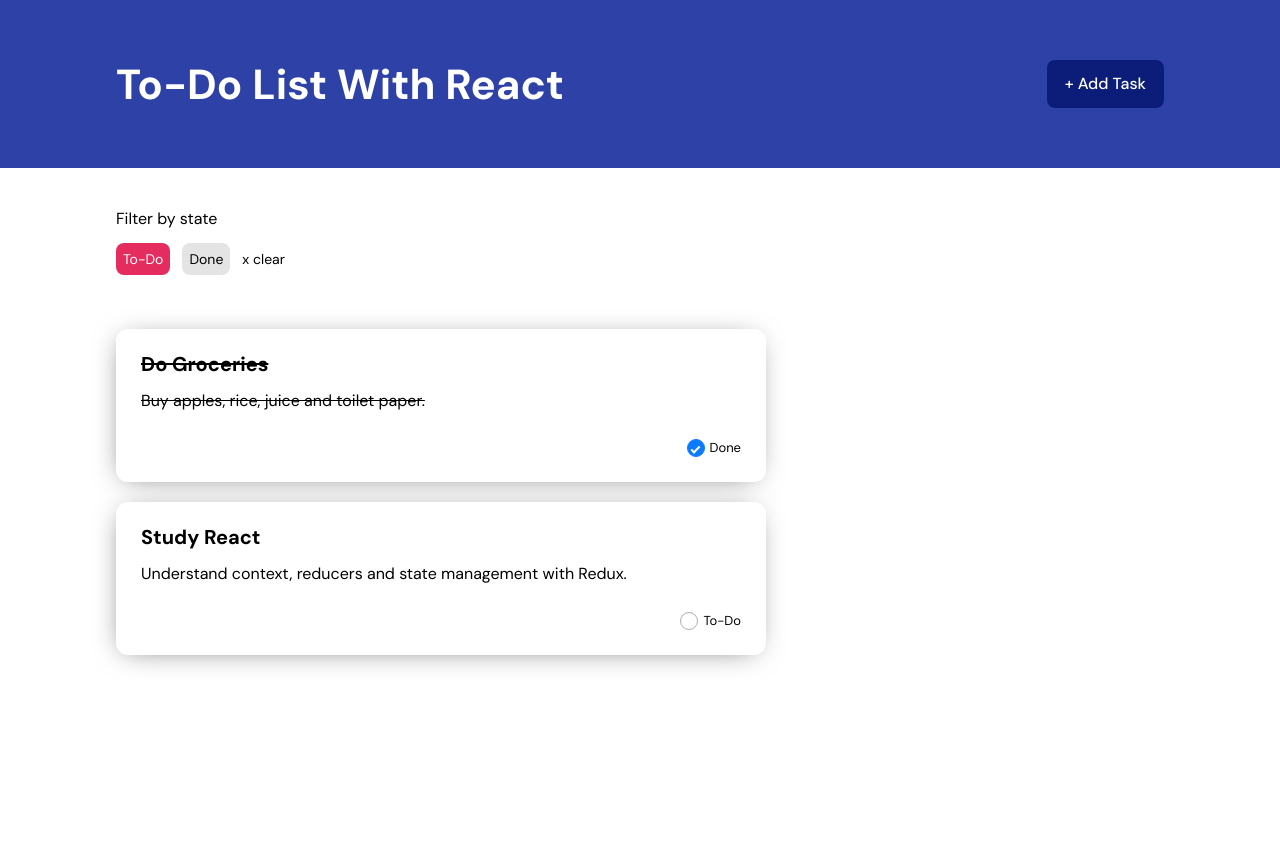
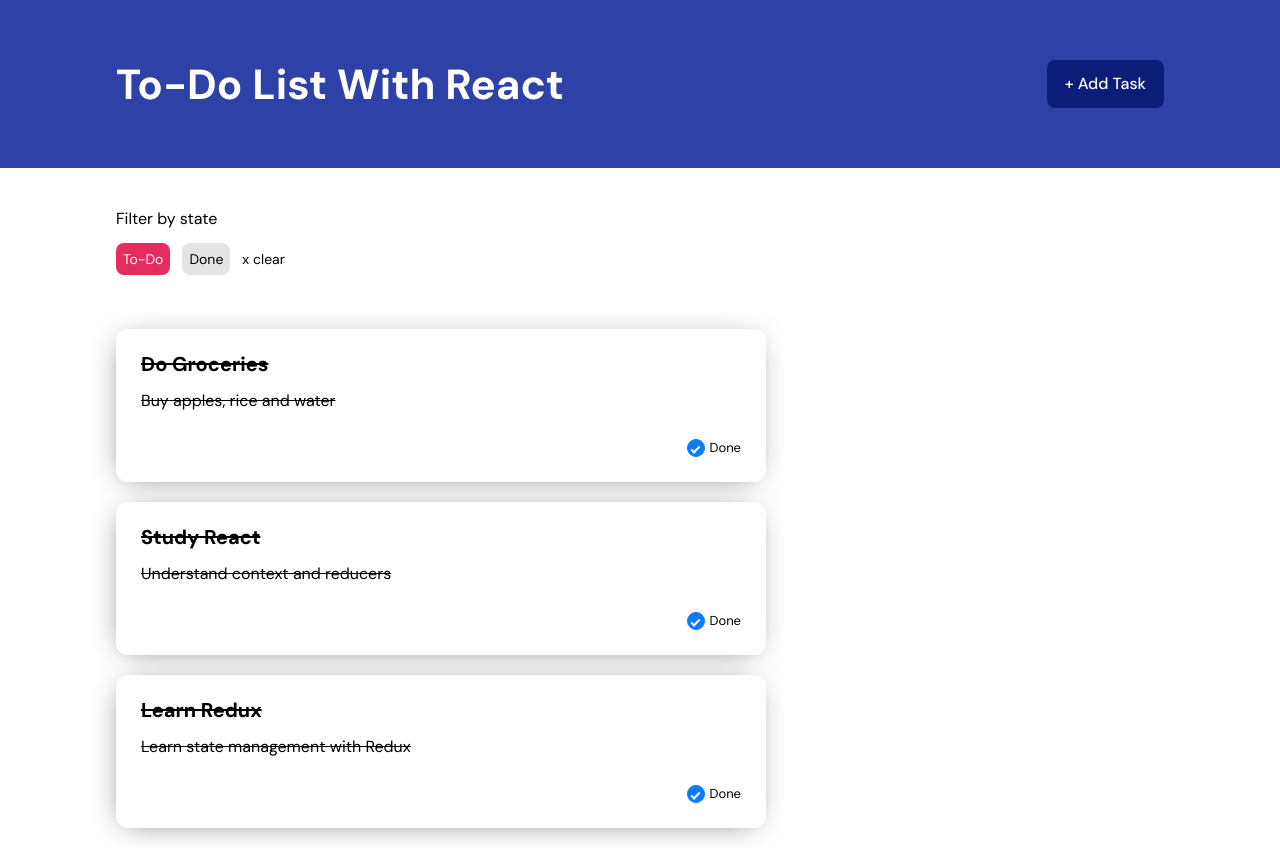
Before and after one commit to mmartins23/react-todo-list, a React (Vite) app: page / in a window 1280 px wide. Before the commit the page ends 800 px from the top, so only its background shows below. Built offline with nearby package versions, Linux system fonts and the light colour scheme.

Commit message:
22. Creating Dummy To-Dos and Rendering the List

```diff
--- a/src/components/Todo.jsx
+++ b/src/components/Todo.jsx
@@ -1,21 +1,21 @@
 import './Todo.scss';
 
-function Todo({ title, description, isDone }) {
+function Todo({ todo }) {
 
   return (
     <>
-        <div className={`todo ${isDone ? 'done' : ''}`}>
+        <div className={`todo ${todo.isDone ? 'done' : ''}`}>
             <button className="erase">x erase</button>
             <h3>
-                {title}
+                {todo.title}
             </h3>
             <p>
-                {description}
+                {todo.description}
             </p>
             <div className="task-check">
-                <input type="checkbox" checked={isDone} />
+                <input type="checkbox" checked={todo.isDone} />
                 <label>
-                    {!isDone ? 'To-Do' : 'Done'}
+                    {!todo.isDone ? 'To-Do' : 'Done'}
                 </label>
             </div>
         </div>
--- a/src/components/TodosList.jsx
+++ b/src/components/TodosList.jsx
@@ -1,26 +1,37 @@
-import Todo from './Todo.jsx';
+import { useState } from "react";
+import Todo from "./Todo.jsx";
 
+const initialTodos = [
+  {
+    id: 0,
+    title: "Do Groceries",
+    description: "Buy apples, rice and water",
+    isDone: true,
+  },
+  {
+    id: 1,
+    title: "Study React",
+    description: "Understand context and reducers",
+    isDone: true,
+  },
+  {
+    id: 2,
+    title: "Learn Redux",
+    description: "Learn state management with Redux",
+    isDone: true,
+  },
+];
 function TodosList() {
-
+  const [todos, setTodos] = useState(initialTodos);
   return (
     <>
-        <div className="todos">
-
-            <Todo
-              title="Do Groceries"
-              description="Buy apples, rice, juice and toilet paper."
-              isDone={true}
-            />
-
-            <Todo
-              title="Study React"
-              description="Understand context, reducers and state management with Redux."
-              isDone={false}
-            />
-
-        </div>
+      <div className="todos">
+        {todos.map((todo) => (
+          <Todo todo={todo} key={todo.id} />
+        ))}
+      </div>
     </>
-  )
+  );
 }
 
-export default TodosList
+export default TodosList;
```
Also changed, not shown: .eslintrc.cjs.
